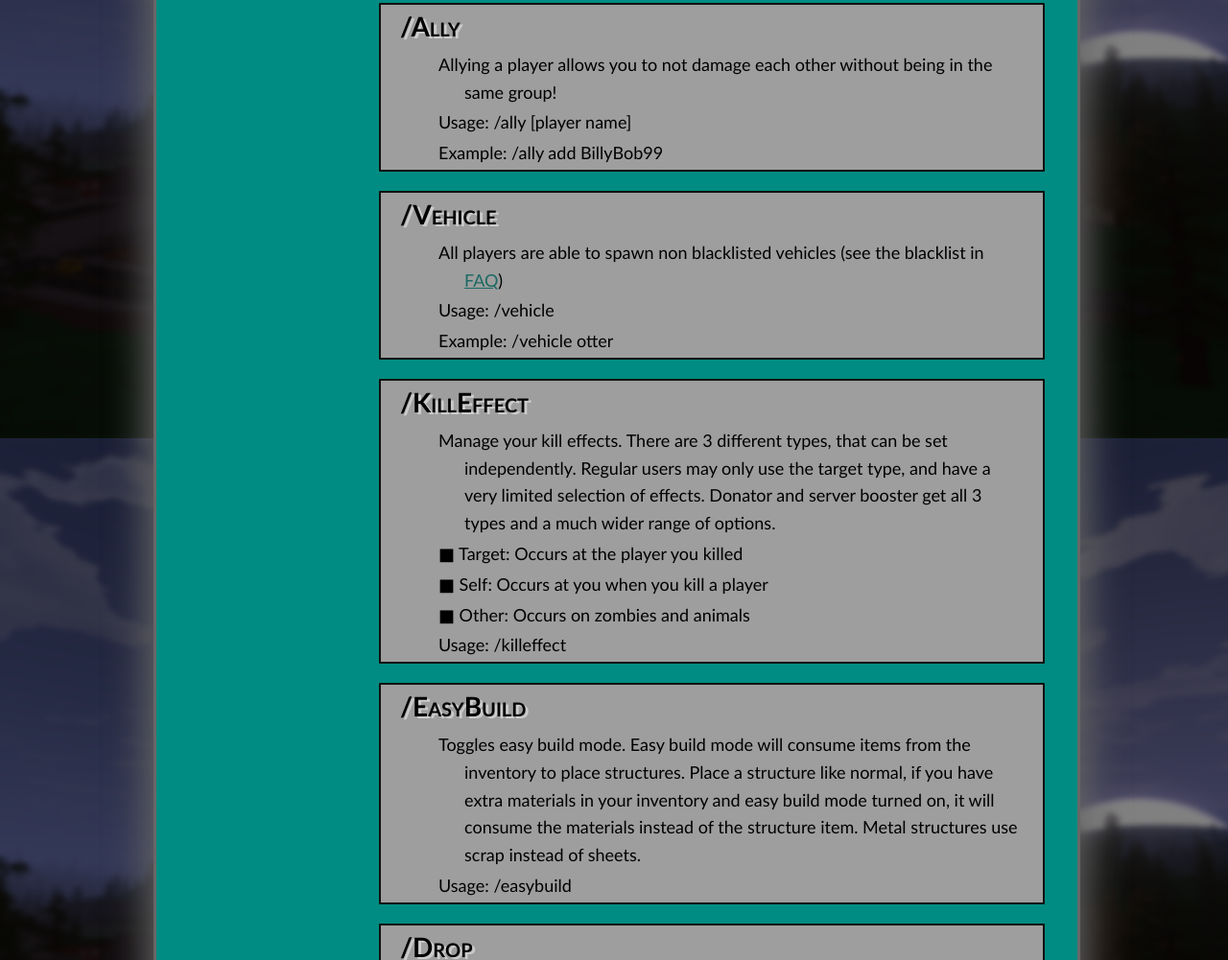
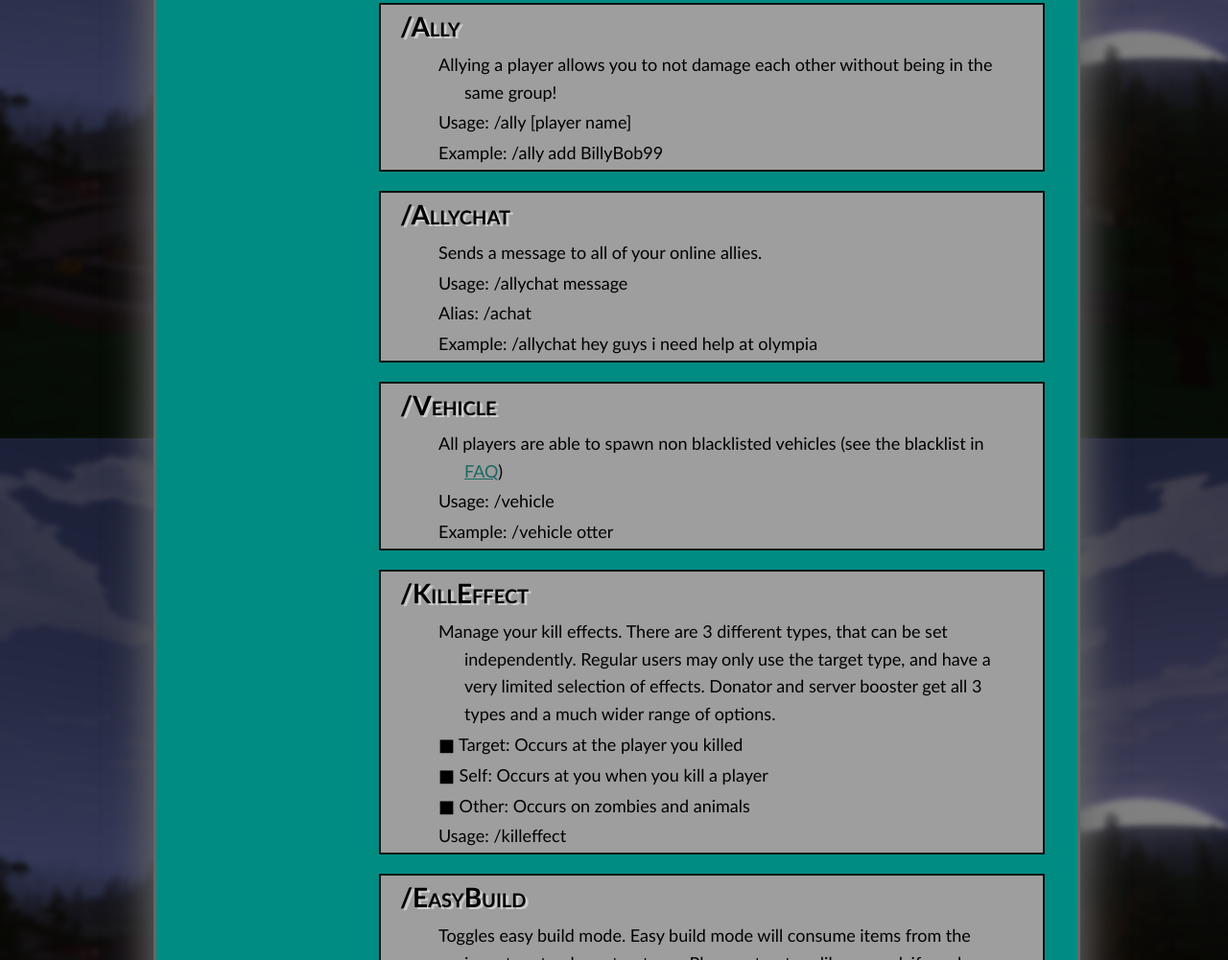
Before and after one commit to M10327/silverport-website, a plain HTML site: page commands.html in a window 1280 px wide. Shown: the part 1943-2944 px from the top of the page at 96% size. Drawn offline with Linux system fonts and the light colour scheme.

Commit message:
add allychat to commands

```diff
--- a/commands.html
+++ b/commands.html
@@ -85,6 +85,13 @@
 						<p id="p-indent">Example: /ally add BillyBob99</p>
 					</card>
 					<card>
+						<h1>/Allychat</h1>
+						<p id="p-indent">Sends a message to all of your online allies.</p>
+						<p id="p-indent">Usage: /allychat message</p>
+						<p id="p-indent">Alias: /achat <name></p>
+						<p id="p-indent">Example: /allychat hey guys i need help at olympia</p>
+					</card>
+					<card>
 						<h1>/Vehicle</h1>
 						<p id="p-indent">All players are able to spawn non blacklisted vehicles (see the blacklist in <a href="faq.html">FAQ</a>)</p>
 						<p id="p-indent">Usage: /vehicle <id or name></p>
```
